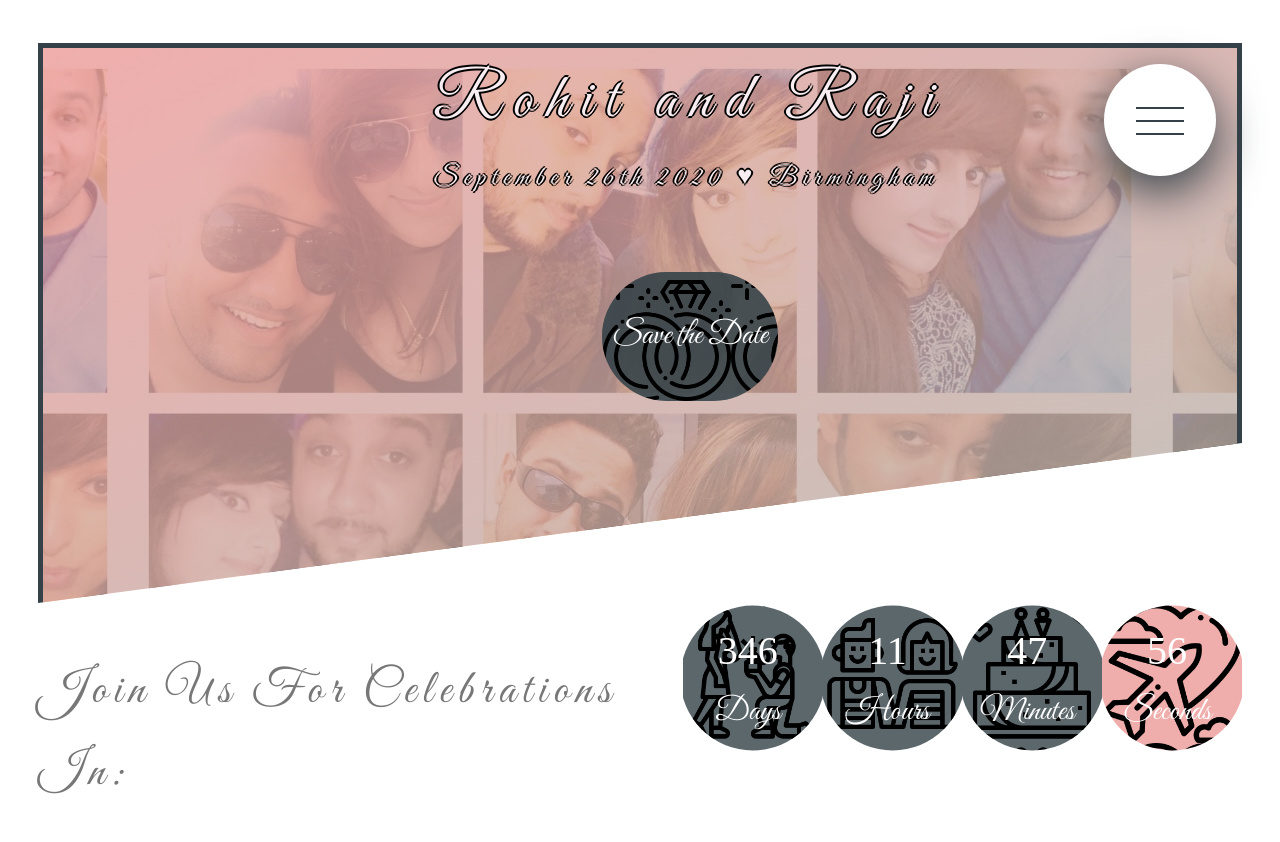
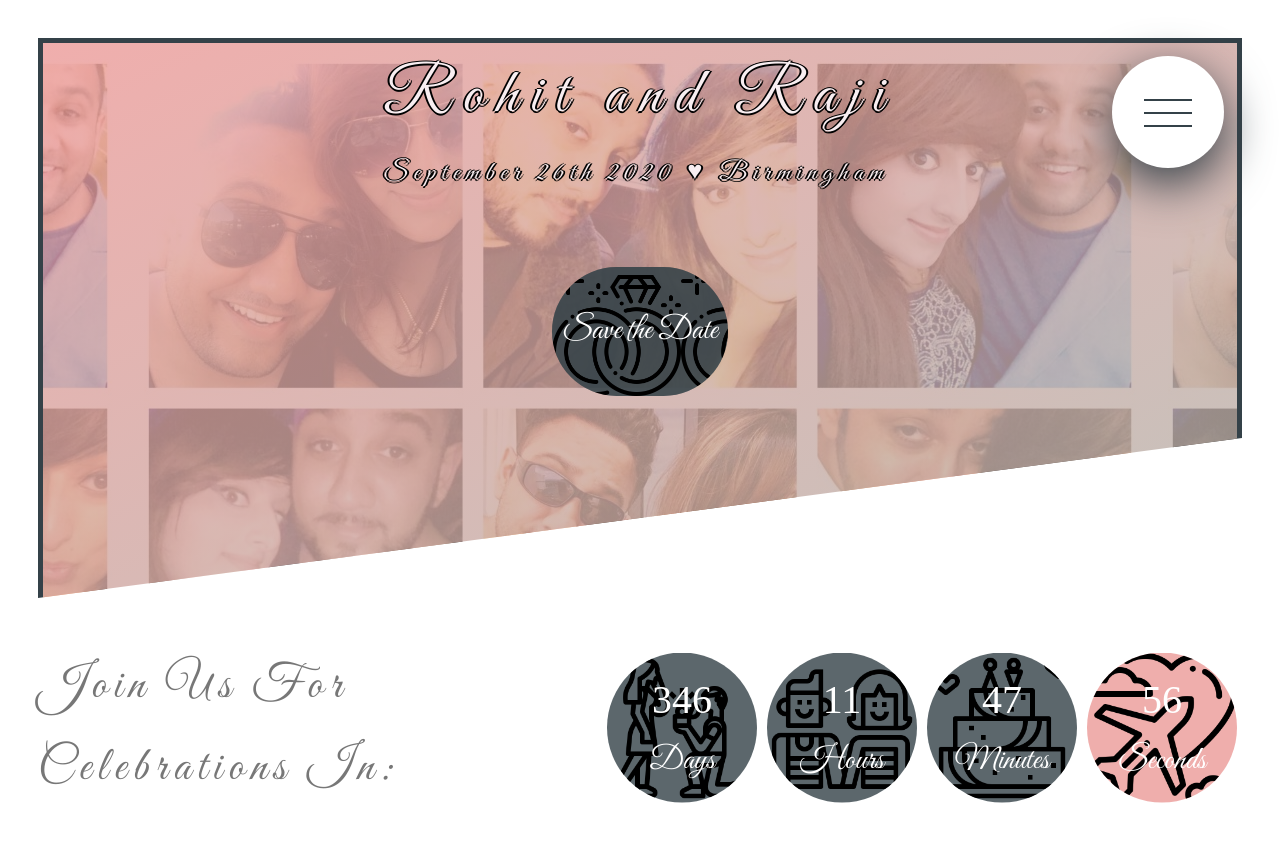
Before and after one commit to rohitshukla1986/wedding-website, an Angular app: page / in a window 1280 px wide. Shown: the top 842 px of the page. Built offline with nearby package versions, Linux system fonts and the light colour scheme; a web font is replaced by a local one.

Commit message:
Realigning stuff

```diff
--- a/src/app/app.component.css
+++ b/src/app/app.component.css
@@ -36,7 +36,7 @@ body {
 
 .heading-primary {
   font-family: 'Great Vibes', cursive;
-  text-shadow: -2px 0 black, 0 2px black, 2px 0 black, 0 -2px black;
+  text-shadow: -2px 0 black, 0 2px black, 2px 0 black, 0 -1px black;
   color: #F8EEF1;
 }
 
@@ -62,7 +62,6 @@ body {
   align-items: center;
   flex-direction: column;
   height: 100%;
-  padding-left: 100px;
 }
 
 .rsvp-button-container {
--- a/src/app/app.component.html
+++ b/src/app/app.component.html
@@ -5,14 +5,7 @@
   <link href="https://fonts.googleapis.com/css?family=Great+Vibes&display=swap" rel="stylesheet">
 </head>
 
-<!--<div *ngIf="toggleMenuButton">-->
-  <!--<div class="menu"></div>-->
-<!--</div>-->
-<div class="menu-button-container">
-  <app-menu-button
-    (emitMenuToggled)="toggleMenu($event)"
-  ></app-menu-button>
-</div>
+<app-menu-button></app-menu-button>
 <header class="header">
   <div class="heading-container">
     <h1 class="heading-primary">
@@ -23,7 +16,6 @@
       <app-rsvp-button></app-rsvp-button>
     </div>
   </div>
-
 </header>
 <main>
   <app-count-down-timer></app-count-down-timer>
--- a/src/app/countDownTimer/countDownTimer.component.css
+++ b/src/app/countDownTimer/countDownTimer.component.css
@@ -2,6 +2,12 @@
   display: flex;
   flex-direction: row;
   max-width: 100%;
+}
+
+.count-down-container {
+  display: flex;
+  flex-direction: row;
+  align-items: center;
 }
 
 .interval-container {
@@ -13,7 +19,8 @@
   flex-direction: column;
   align-items: center;
   justify-content: center;
-  padding-right: 10px;
+  margin-right: 5px;
+  margin-left: 5px;
 }
 
 .proposal-img {
--- a/src/app/countDownTimer/countDownTimer.component.html
+++ b/src/app/countDownTimer/countDownTimer.component.html
@@ -1,5 +1,6 @@
 <div class="count-down-timer">
   <p class="count-down-text">Join Us For Celebrations In:</p>
+  <div class="count-down-container">
     <div class="interval-container proposal-img">
       <div class="interval-value">{{daysLeft}}</div>
       <div class="interval-unit">Days</div>
@@ -17,3 +18,4 @@
       <div class="interval-unit">Seconds</div>
     </div>
   </div>
+</div>
--- a/src/app/menu-button/menuButton.component.css
+++ b/src/app/menu-button/menuButton.component.css
@@ -10,8 +10,8 @@
   height: 7rem;
   width: 7rem;
   position: fixed;
-  top: 4rem;
-  right: 4rem;
+  top: 3.5rem;
+  right: 3.5rem;
   border-radius: 50%;
   z-index: 2000;
   box-shadow: 0 1rem 3rem #344148;
@@ -24,8 +24,8 @@
   width: 6rem;
   border-radius:50%;
   position: fixed;
-  top: 4.5rem;
-  right: 4.5rem;
+  top: 4rem;
+  right: 4rem;
   background-image: radial-gradient(rgb(236, 154, 152),  rgb(52, 65, 72));
   z-index: 1000;
   transition: 0.8s transform cubic-bezier(0.86, 0, 0.07, 1);
@@ -85,7 +85,6 @@
 .navigation-checkbox:checked ~ .navigation-nav {
   opacity: 1;
   width: 100%;
-
 }
 
 .navigation-icon {
```
Lines whose indentation alone changed are shown as unchanged.
